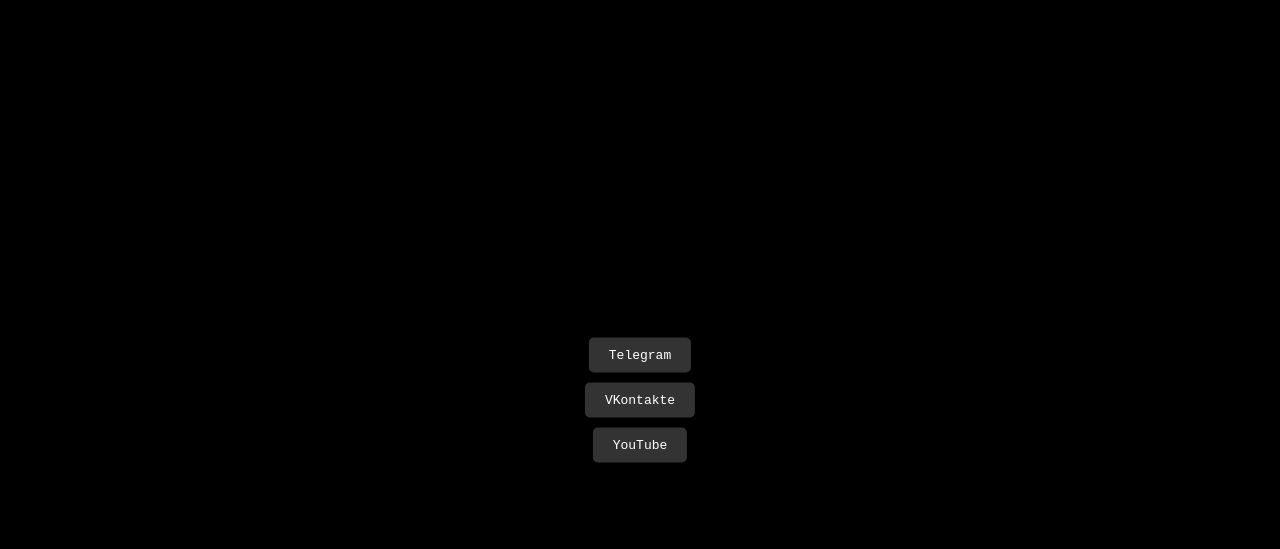
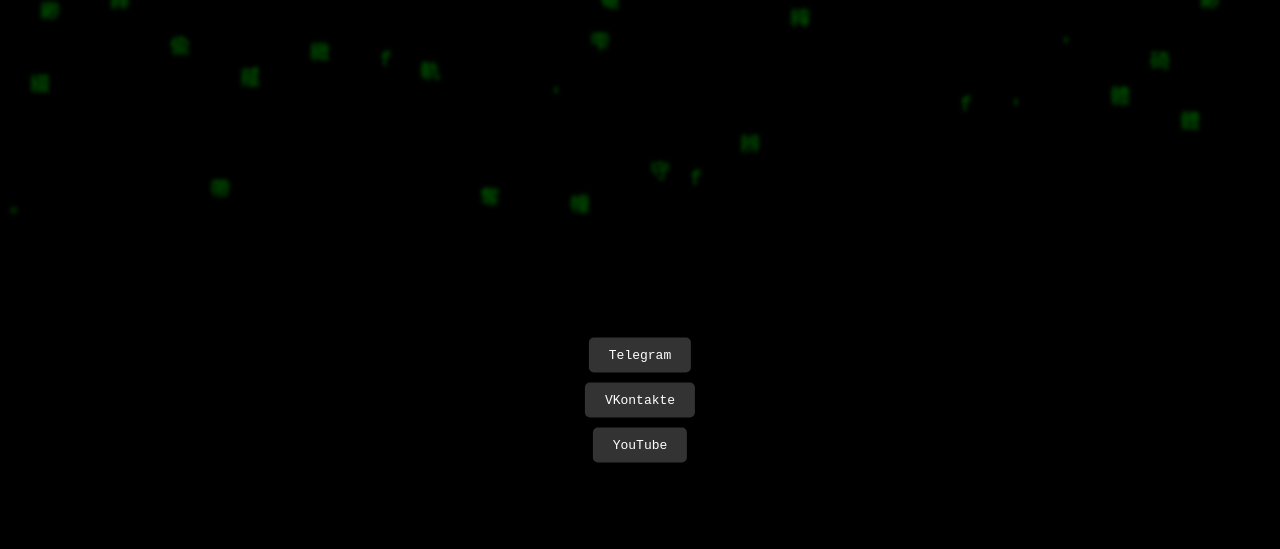
Before and after one commit to juteexss/cyamure.github.io, a plain HTML site: page index.html in a window 1280 px wide. Shown: the top 549 px of the page. Drawn offline with Linux system fonts and the light colour scheme; animation ran at ten frames a second.

Commit message:
Update index.html

```diff
--- a/index.html
+++ b/index.html
@@ -137,5 +137,71 @@
             audio.volume = volumeRange.value / 100;
         });
     </script>
+    <script>
+        const symbols = "殪幢緻Iii爰曷樔黎㌢´｀ⅷ艇艀裲f睚鳫巓襴骸贒憊殪幢緻I翰儂樔黎夢'ｨ傾盥皋袍i耘蚌紕偸′雫寬I悗f篝嚠篩i縒縡齢Ⅷ辨f輯駲f迯瓲i軌帶'守I厖孩幢儂儼巓襴緲'守枢i磬廛嚠篩I縒縡夢'守峽f蚌紕襴緲'守畝f瓲軌揄'gf毯綴鳫襴鑿奪寔f厦絨緲'罨悳巓緲'綴〟'罨椁巓登嶮薤篝㎜㎜g緲甯體i爺綴｡'罨琥I軌襴暹甯幗緲fi'緲',纜贒i綟碕碚爺綴｡'罨皴巓襴驫霤I緲緲纜穐甯絛跨飩i髢綴馳爺綴｡'等誄";
+        const matrixElement = document.getElementById('matrix');
+        const columns = Math.floor(window.innerWidth / 10); // Количество столбцов
+        const columnSymbols = []; // Символы для каждого столбца
+
+        // Создание случайного символа
+        function randomSymbol() {
+            return symbols.charAt(Math.floor(Math.random() * symbols.length));
+        }
+
+        // Инициализация столбцов
+        for (let i = 0; i < columns; i++) {
+            columnSymbols[i] = {
+                symbol: randomSymbol(),
+                position: Math.floor(Math.random() * window.innerHeight) * -1, // Стартовая позиция символов (над экраном)
+                speed: Math.random() * 3 + 1 // Случайная скорость падения символов
+            };
+        }
+
+        // Обновление состояния матрицы
+        function updateMatrix() {
+            matrixElement.innerHTML = ''; // Очистка матрицы перед обновлением
+            for (let i = 0; i < columns; i++) {
+                // Получение данных о столбце
+                const { symbol, position, speed } = columnSymbols[i];
+
+                // Добавление символа в столбец
+                matrixElement.innerHTML += `<span style="position:absolute; top:${position}px; left:${i * 10}px; filter: blur(2px);">${symbol}</span>`;
+
+                // Перемещение символа вниз
+                columnSymbols[i].position += speed;
+
+                // Если символ достиг нижней границы экрана, возвращаем его наверх и меняем символ
+                if (position > window.innerHeight) {
+                    columnSymbols[i].position = Math.random() * window.innerHeight * -1;
+                    columnSymbols[i].symbol = randomSymbol();
+                }
+            }
+        }
+
+        // Запуск анимации с эффектом параллакса
+        function animateMatrix() {
+            updateMatrix();
+            requestAnimationFrame(animateMatrix);
+        }
+
+        animateMatrix();
+
+        // Добавление обработчиков событий для кнопок
+        const socialButtons = document.querySelectorAll('.social-buttons a');
+        socialButtons.forEach(button => {
+            button.addEventListener('mouseover', () => {
+                // Замедление матрицы при наведении на кнопку
+                columnSymbols.forEach(symbol => {
+                    symbol.speed *= 0.5;
+                });
+            });
+            button.addEventListener('mouseout', () => {
+                // Возврат нормальной скорости при уходе с кнопки
+                columnSymbols.forEach(symbol => {
+                    symbol.speed *= 2;
+                });
+            });
+        });
+    </script>
 </body>
 </html>
```
